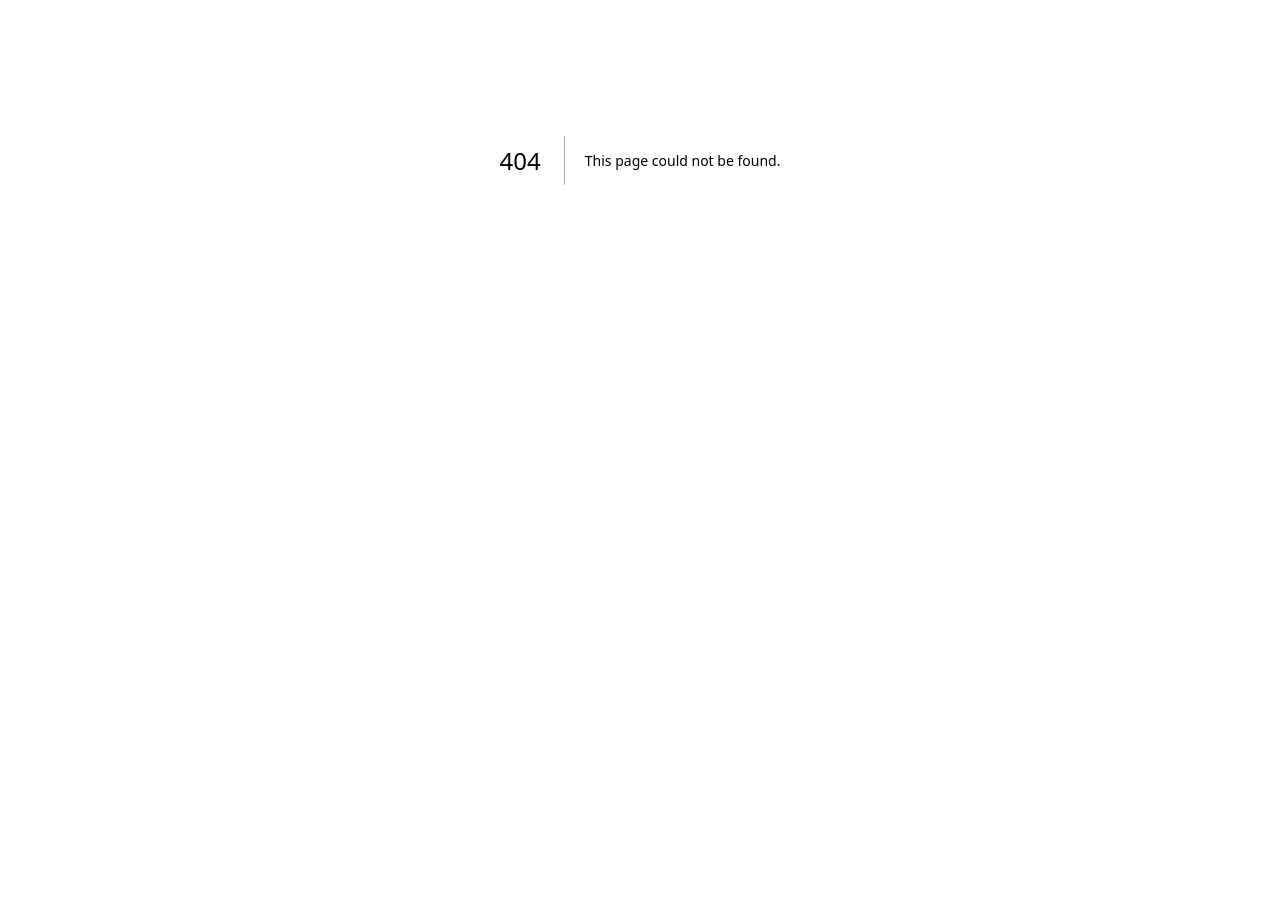
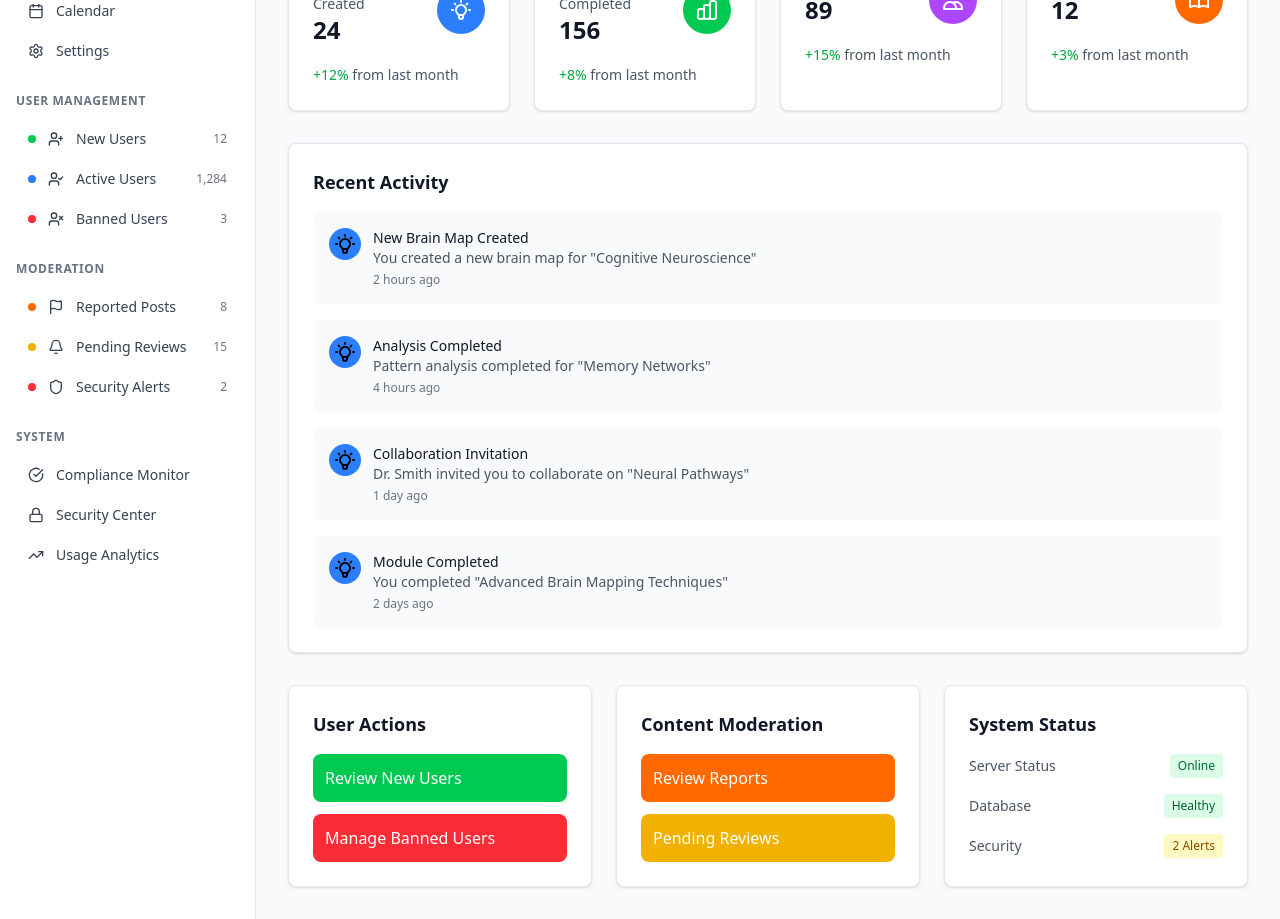
Before and after one commit to sachithdh/brainMap-Frontend, a Next.js app: page /admin in a window 1280 px wide. Before the commit this address had no page. Shown: the part 240-1159 px from the top of the page. Before the commit the page ends 800 px from the top, so only its background shows below. Built offline with nearby package versions, Linux system fonts and the light colour scheme.

Commit message:
feat(admin): implement admin dashboard layout and sidebar with navigation

```diff
--- a/src/app/admin/dashboard/page.tsx
+++ b/src/app/admin/(dashboard)/page.tsx
@@ -2,7 +2,26 @@
 
 import React, { useState, useEffect } from 'react';
 import Link from 'next/link';
-import DashboardNavBar from '@/components/DashboardNavBar';
+
+// Import additional icons
+import {
+  Home,
+  Users,
+  FileText,
+  MessageSquare,
+  Settings,
+  BarChart3,
+  CheckCircle,
+  Lock,
+  TrendingUp,
+  Shield,
+  Bell,
+  Calendar,
+  Flag,
+  UserPlus,
+  UserX,
+  UserCheck
+} from 'lucide-react';
 
 // Dashboard Icons
 const BrainIcon = () => (
@@ -58,8 +77,8 @@ interface RecentActivity {
   type: 'brain-map' | 'analysis' | 'collaboration' | 'learning';
 }
 
-export default function Dashboard() {
-  const [userRole, setUserRole] = useState<string>('student'); // Default role
+export default function AdminDashboard() {
+  const [userRole, setUserRole] = useState<string>('admin');
   const [isLoading, setIsLoading] = useState(true);
 
   // Mock data - in real app, this would come from API
@@ -150,7 +169,6 @@ export default function Dashboard() {
   if (isLoading) {
     return (
       <div className="min-h-screen bg-gray-50">
-        <DashboardNavBar />
         <div className="flex items-center justify-center min-h-screen">
           <div className="animate-spin rounded-full h-32 w-32 border-b-2 border-primary"></div>
         </div>
@@ -159,37 +177,12 @@ export default function Dashboard() {
   }
 
   return (
-    <div className="min-h-screen bg-gray-50">
-      <DashboardNavBar />
-
+    <div className="flex-1 overflow-auto">
       <div className="max-w-7xl mx-auto px-4 sm:px-6 lg:px-8 py-8">
         {/* Header */}
         <div className="mb-8">
-          <h1 className="text-3xl font-bold text-gray-900">Dashboard</h1>
-          <p className="mt-2 text-gray-600">Welcome back! Here's what's happening with your brain mapping projects.</p>
-        </div>
-
-        {/* Role-based Navigation */}
-        <div className="mb-8 bg-white rounded-lg shadow-sm border border-gray-200 p-6">
-          <h2 className="text-lg font-semibold text-gray-900 mb-4">Quick Access</h2>
-          <div className="grid grid-cols-2 md:grid-cols-4 gap-4">
-            <Link href="/dashboard/student" className="flex flex-col items-center p-4 bg-blue-50 rounded-lg hover:bg-blue-100 transition-colors">
-              <UsersIcon />
-              <span className="mt-2 text-sm font-medium text-gray-900">Student</span>
-            </Link>
-            <Link href="/dashboard/expert" className="flex flex-col items-center p-4 bg-green-50 rounded-lg hover:bg-green-100 transition-colors">
-              <BrainIcon />
-              <span className="mt-2 text-sm font-medium text-gray-900">Expert</span>
-            </Link>
-            <Link href="/dashboard/moderator" className="flex flex-col items-center p-4 bg-purple-50 rounded-lg hover:bg-purple-100 transition-colors">
-              <SettingsIcon />
-              <span className="mt-2 text-sm font-medium text-gray-900">Moderator</span>
-            </Link>
-            <Link href="/dashboard/admin" className="flex flex-col items-center p-4 bg-red-50 rounded-lg hover:bg-red-100 transition-colors">
-              <NotificationIcon />
-              <span className="mt-2 text-sm font-medium text-gray-900">Admin</span>
-            </Link>
-          </div>
+          <h1 className="text-3xl font-bold text-gray-900">Admin Dashboard</h1>
+          <p className="mt-2 text-gray-600">Manage users, content, and system settings from your admin control panel.</p>
         </div>
 
         {/* Stats Cards */}
@@ -214,13 +207,13 @@ export default function Dashboard() {
         </div>
 
         {/* Recent Activity */}
-        <div className="bg-white rounded-lg shadow-sm border border-gray-200 p-6">
+        <div className="bg-white rounded-lg shadow-sm border border-gray-200 p-6 mb-8">
           <h2 className="text-lg font-semibold text-gray-900 mb-4">Recent Activity</h2>
           <div className="space-y-4">
             {recentActivities.map((activity) => (
               <div key={activity.id} className="flex items-start space-x-3 p-4 bg-gray-50 rounded-lg">
                 <div className="flex-shrink-0">
-                  <div className="w-8 h-8 bg-primary rounded-full flex items-center justify-center">
+                  <div className="w-8 h-8 bg-blue-500 rounded-full flex items-center justify-center">
                     <BrainIcon />
                   </div>
                 </div>
@@ -234,52 +227,58 @@ export default function Dashboard() {
           </div>
         </div>
 
-        {/* Quick Actions */}
-        <div className="mt-8 grid grid-cols-1 md:grid-cols-2 gap-6">
+        {/* Admin Actions */}
+        <div className="grid grid-cols-1 md:grid-cols-3 gap-6">
           <div className="bg-white rounded-lg shadow-sm border border-gray-200 p-6">
-            <h3 className="text-lg font-semibold text-gray-900 mb-4">Quick Actions</h3>
+            <h3 className="text-lg font-semibold text-gray-900 mb-4">User Actions</h3>
             <div className="space-y-3">
-              <Link href="/create-brain-map" className="block w-full text-left p-3 bg-primary text-white rounded-lg hover:bg-blue-700 transition-colors">
-                Create New Brain Map
-              </Link>
-              <Link href="/analysis" className="block w-full text-left p-3 bg-gray-100 text-gray-900 rounded-lg hover:bg-gray-200 transition-colors">
-                Start Analysis
-              </Link>
-              <Link href="/collaborate" className="block w-full text-left p-3 bg-gray-100 text-gray-900 rounded-lg hover:bg-gray-200 transition-colors">
-                Find Collaborators
-              </Link>
+              <button
+                onClick={() => console.log('Navigate to new-users')}
+                className="block w-full text-left p-3 bg-green-500 text-white rounded-lg hover:bg-green-600 transition-colors"
+              >
+                Review New Users
+              </button>
+              <button
+                onClick={() => console.log('Navigate to banned-users')}
+                className="block w-full text-left p-3 bg-red-500 text-white rounded-lg hover:bg-red-600 transition-colors"
+              >
+                Manage Banned Users
+              </button>
             </div>
           </div>
 
           <div className="bg-white rounded-lg shadow-sm border border-gray-200 p-6">
-            <h3 className="text-lg font-semibold text-gray-900 mb-4">Learning Progress</h3>
+            <h3 className="text-lg font-semibold text-gray-900 mb-4">Content Moderation</h3>
+            <div className="space-y-3">
+              <button
+                onClick={() => console.log('Navigate to reported-posts')}
+                className="block w-full text-left p-3 bg-orange-500 text-white rounded-lg hover:bg-orange-600 transition-colors"
+              >
+                Review Reports
+              </button>
+              <button
+                onClick={() => console.log('Navigate to pending-reviews')}
+                className="block w-full text-left p-3 bg-yellow-500 text-white rounded-lg hover:bg-yellow-600 transition-colors"
+              >
+                Pending Reviews
+              </button>
+            </div>
+          </div>
+
+          <div className="bg-white rounded-lg shadow-sm border border-gray-200 p-6">
+            <h3 className="text-lg font-semibold text-gray-900 mb-4">System Status</h3>
             <div className="space-y-4">
-              <div>
-                <div className="flex justify-between text-sm mb-1">
-                  <span>Brain Mapping Fundamentals</span>
-                  <span>75%</span>
-                </div>
-                <div className="w-full bg-gray-200 rounded-full h-2">
-                  <div className="bg-primary h-2 rounded-full" style={{ width: '75%' }}></div>
-                </div>
+              <div className="flex justify-between items-center">
+                <span className="text-sm text-gray-600">Server Status</span>
+                <span className="px-2 py-1 text-xs bg-green-100 text-green-800 rounded">Online</span>
               </div>
-              <div>
-                <div className="flex justify-between text-sm mb-1">
-                  <span>Advanced Analytics</span>
-                  <span>45%</span>
-                </div>
-                <div className="w-full bg-gray-200 rounded-full h-2">
-                  <div className="bg-primary h-2 rounded-full" style={{ width: '45%' }}></div>
-                </div>
+              <div className="flex justify-between items-center">
+                <span className="text-sm text-gray-600">Database</span>
+                <span className="px-2 py-1 text-xs bg-green-100 text-green-800 rounded">Healthy</span>
               </div>
-              <div>
-                <div className="flex justify-between text-sm mb-1">
-                  <span>Collaboration Tools</span>
-                  <span>90%</span>
-                </div>
-                <div className="w-full bg-gray-200 rounded-full h-2">
-                  <div className="bg-primary h-2 rounded-full" style={{ width: '90%' }}></div>
-                </div>
+              <div className="flex justify-between items-center">
+                <span className="text-sm text-gray-600">Security</span>
+                <span className="px-2 py-1 text-xs bg-yellow-100 text-yellow-800 rounded">2 Alerts</span>
               </div>
             </div>
           </div>
--- /dev/null
+++ b/src/app/admin/layout.tsx
@@ -0,0 +1,25 @@
+'use client';
+
+import React, { ReactNode, useState } from 'react';
+import Navbar from '../../components/DashboardNavBar';
+import AdminSideBar from '@/components/AdminSideBar';
+
+export default function AdminLayout({ children }: { children: ReactNode }) {
+  const [currentPage, setCurrentPage] = useState<string>('dashboard');
+
+  const handleNavigate = (url: string) => {
+    setCurrentPage(url);
+    // In a real app, you would navigate to the actual page
+    console.log(`Navigating to: ${url}`);
+  };
+
+  return (
+    <>
+      <Navbar />
+      <div className="flex min-h-screen">
+        <AdminSideBar currentPage={currentPage} onNavigate={handleNavigate} />
+        <main className="flex-1 bg-gray-50">{children}</main>
+      </div>
+    </>
+  );
+}
--- /dev/null
+++ b/src/components/AdminSideBar.tsx
@@ -0,0 +1,189 @@
+'use client';
+
+import React from 'react';
+import {
+  Home,
+  Users,
+  FileText,
+  MessageSquare,
+  Settings,
+  CheckCircle,
+  Lock,
+  TrendingUp,
+  Shield,
+  Bell,
+  Calendar,
+  Flag,
+  UserPlus,
+  UserX,
+  UserCheck
+} from 'lucide-react';
+
+interface MenuItem {
+  title: string;
+  icon: React.ComponentType<any>;
+  url: string;
+}
+
+interface UserManagementItem {
+  title: string;
+  icon: React.ComponentType<any>;
+  url: string;
+  count: string;
+  color: string;
+}
+
+interface ModerationItem {
+  title: string;
+  icon: React.ComponentType<any>;
+  url: string;
+  count: string;
+  color: string;
+}
+
+interface AdminSideBarProps {
+  currentPage: string;
+  onNavigate?: (url: string) => void;
+}
+
+function AdminSideBar({ currentPage, onNavigate }: AdminSideBarProps) {
+  // Admin Menu Items
+  const menuItems: MenuItem[] = [
+    { title: 'Dashboard', icon: Home, url: 'dashboard' },
+    { title: 'Users', icon: Users, url: 'users' },
+    { title: 'Content', icon: FileText, url: 'content' },
+    { title: 'Messages', icon: MessageSquare, url: 'messages' },
+    { title: 'Calendar', icon: Calendar, url: 'calendar' },
+    { title: 'Settings', icon: Settings, url: 'settings' },
+  ];
+
+  // User Management Items
+  const userManagement: UserManagementItem[] = [
+    { title: 'New Users', icon: UserPlus, url: 'new-users', count: '12', color: 'bg-green-500' },
+    { title: 'Active Users', icon: UserCheck, url: 'active-users', count: '1,284', color: 'bg-blue-500' },
+    { title: 'Banned Users', icon: UserX, url: 'banned-users', count: '3', color: 'bg-red-500' },
+  ];
+
+  // Moderation Items
+  const moderationItems: ModerationItem[] = [
+    { title: 'Reported Posts', icon: Flag, url: 'reported-posts', count: '8', color: 'bg-orange-500' },
+    { title: 'Pending Reviews', icon: Bell, url: 'pending-reviews', count: '15', color: 'bg-yellow-500' },
+    { title: 'Security Alerts', icon: Shield, url: 'security-alerts', count: '2', color: 'bg-red-500' },
+  ];
+
+  return (
+    <div className="w-64 bg-white shadow-sm border-r border-gray-200 flex flex-col">
+      <div className="flex-1">
+        <div className="p-4 space-y-6">
+          {/* Main Menu */}
+          <div>
+            <div className="space-y-1">
+              {menuItems.map((item) => (
+                <button
+                  key={item.title}
+                  onClick={() => onNavigate?.(item.url)}
+                  className={`w-full flex items-center gap-3 px-3 py-2 rounded-lg text-sm transition-colors ${
+                    currentPage === item.url
+                      ? "bg-blue-500 text-white"
+                      : "text-gray-700 hover:bg-gray-100 hover:text-gray-900"
+                  }`}
+                >
+                  <item.icon className="h-4 w-4" />
+                  <span>{item.title}</span>
+                </button>
+              ))}
+            </div>
+          </div>
+
+          {/* User Management */}
+          <div>
+            <h3 className="text-xs font-semibold text-gray-500 uppercase tracking-wider mb-3">USER MANAGEMENT</h3>
+            <div className="space-y-1">
+              {userManagement.map((item) => (
+                <button
+                  key={item.title}
+                  onClick={() => onNavigate?.(item.url)}
+                  className={`w-full flex items-center gap-3 px-3 py-2 rounded-lg text-sm transition-colors ${
+                    currentPage === item.url
+                      ? "bg-blue-500 text-white"
+                      : "text-gray-700 hover:bg-gray-100 hover:text-gray-900"
+                  }`}
+                >
+                  <div className={`w-2 h-2 rounded-full ${item.color}`}></div>
+                  <item.icon className="h-4 w-4" />
+                  <span className="flex-1 text-left">{item.title}</span>
+                  <span className="text-xs text-gray-500">{item.count}</span>
+                </button>
+              ))}
+            </div>
+          </div>
+
+          {/* Moderation */}
+          <div>
+            <h3 className="text-xs font-semibold text-gray-500 uppercase tracking-wider mb-3">MODERATION</h3>
+            <div className="space-y-1">
+              {moderationItems.map((item) => (
+                <button
+                  key={item.title}
+                  onClick={() => onNavigate?.(item.url)}
+                  className={`w-full flex items-center gap-3 px-3 py-2 rounded-lg text-sm transition-colors ${
+                    currentPage === item.url
+                      ? "bg-blue-500 text-white"
+                      : "text-gray-700 hover:bg-gray-100 hover:text-gray-900"
+                  }`}
+                >
+                  <div className={`w-2 h-2 rounded-full ${item.color}`}></div>
+                  <item.icon className="h-4 w-4" />
+                  <span className="flex-1 text-left">{item.title}</span>
+                  <span className="text-xs text-gray-500">{item.count}</span>
+                </button>
+              ))}
+            </div>
+          </div>
+
+          {/* System */}
+          <div>
+            <h3 className="text-xs font-semibold text-gray-500 uppercase tracking-wider mb-3">SYSTEM</h3>
+            <div className="space-y-1">
+              <button
+                onClick={() => onNavigate?.("compliance")}
+                className={`w-full flex items-center gap-3 px-3 py-2 rounded-lg text-sm transition-colors ${
+                  currentPage === "compliance"
+                    ? "bg-blue-500 text-white"
+                    : "text-gray-700 hover:bg-gray-100 hover:text-gray-900"
+                }`}
+              >
+                <CheckCircle className="h-4 w-4" />
+                <span>Compliance Monitor</span>
+              </button>
+              <button
+                onClick={() => onNavigate?.("security")}
+                className={`w-full flex items-center gap-3 px-3 py-2 rounded-lg text-sm transition-colors ${
+                  currentPage === "security"
+                    ? "bg-blue-500 text-white"
+                    : "text-gray-700 hover:bg-gray-100 hover:text-gray-900"
+                }`}
+              >
+                <Lock className="h-4 w-4" />
+                <span>Security Center</span>
+              </button>
+              <button
+                onClick={() => onNavigate?.("analytics")}
+                className={`w-full flex items-center gap-3 px-3 py-2 rounded-lg text-sm transition-colors ${
+                  currentPage === "analytics"
+                    ? "bg-blue-500 text-white"
+                    : "text-gray-700 hover:bg-gray-100 hover:text-gray-900"
+                }`}
+              >
+                <TrendingUp className="h-4 w-4" />
+                <span>Usage Analytics</span>
+              </button>
+            </div>
+          </div>
+        </div>
+      </div>
+    </div>
+  );
+}
+
+export default AdminSideBar;
```
